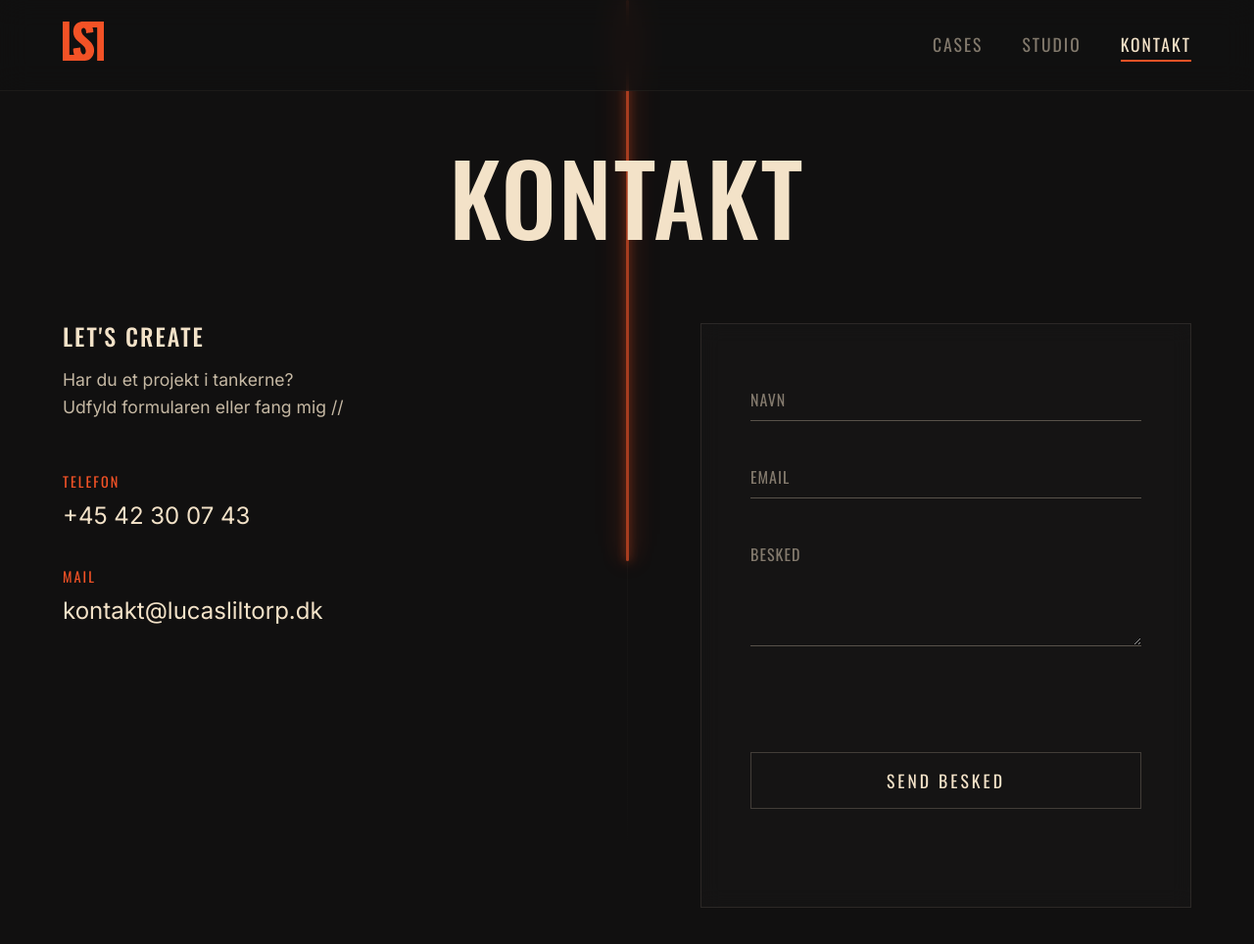
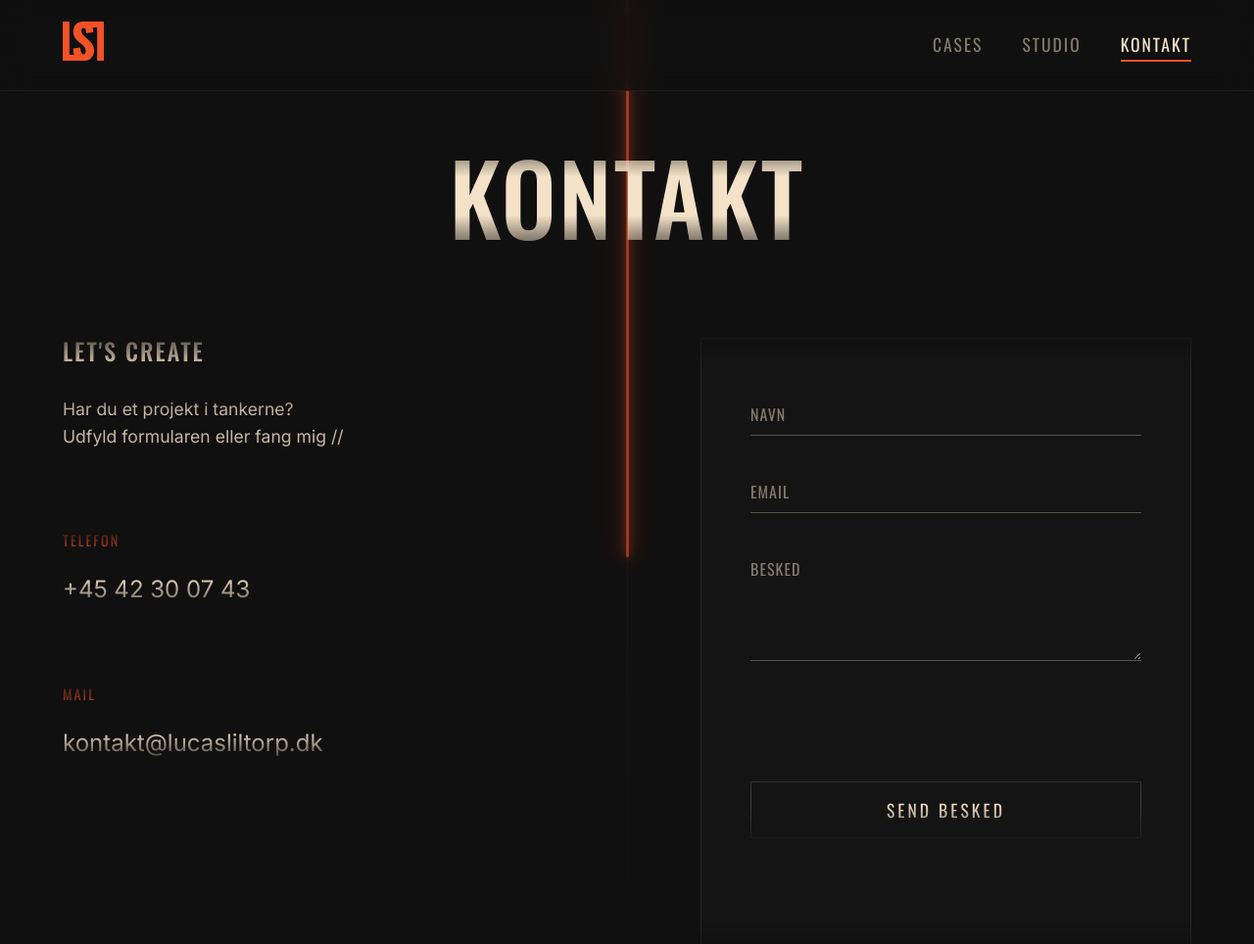
Before and after one commit to Liltorpen/lslportfolio, an Astro site in the folder astro/: page /kontakt in a window 1280 px wide. Shown: the top 964 px of the page at 98% size. Built offline with nearby package versions, Linux system fonts and the light colour scheme; Astro itself is replaced by a stand-in of ours.

Commit message:
oprydning

```diff
--- a/astro/src/components/Footer.astro
+++ b/astro/src/components/Footer.astro
@@ -1,9 +1,8 @@
 ---
-// src/components/Footer.astro
 ---
 
 <footer>
-    <p class="copyright">LSL 2025. ALL RIGHTS RESERVED</p>
+    <p class="copyright">LSL 2026. ALL RIGHTS RESERVED</p>
     <div class="social-links">
         <a href="#" aria-label="Instagram"><i class="ri-instagram-line"></i></a>
         <a href="#" aria-label="LinkedIn"><i class="ri-linkedin-fill"></i></a>
--- a/astro/src/components/Header.astro
+++ b/astro/src/components/Header.astro
@@ -1,5 +1,4 @@
 ---
-// src/components/Header.astro
 const { pathname } = Astro.url;
 const isActive = (path: string) => pathname === path || pathname === path + '/';
 ---
@@ -45,7 +44,6 @@
     const initBurger = () => {
         const burger = document.querySelector('.nav-burger');
         const navMobile = document.querySelector('.nav--mobile');
-        // Vi animerer kun links og copyright, da logoet skal føles statisk
         const menuElements = document.querySelectorAll('.nav--mobile__list li, .nav--mobile__footer');
 
         if (!burger || !navMobile) return;
--- a/astro/src/components/SkillCloud.astro
+++ b/astro/src/components/SkillCloud.astro
@@ -1,5 +1,4 @@
 ---
-// src/components/SkillCloud.astro
 const skills = [
     { name: "AFTER EFFECTS", type: "MOTION DESIGN", desc: "Avanceret animation & VFX" },
     { name: "PREMIERE PRO", type: "VIDEO EDITING", desc: "Storytelling & Color Grading" },
@@ -54,6 +53,5 @@
         });
     };
 
-    initSkillHover();
     document.addEventListener('astro:page-load', initSkillHover);
 </script>
--- a/astro/src/pages/index.astro
+++ b/astro/src/pages/index.astro
@@ -72,19 +72,16 @@
     gsap.registerPlugin(ScrollTrigger);
 
     document.addEventListener('astro:page-load', () => {
-        // Tjek om .hero-anim findes på siden, før vi animerer
         const heroAnims = document.querySelectorAll('.hero-anim');
         if (heroAnims.length > 0) {
             gsap.fromTo(heroAnims, { y: 50, opacity: 0 }, { y: 0, opacity: 1, duration: 1.5, stagger: 0.2, ease: "power4.out" });
         }
 
-        // Tjek om .hero-anim-late findes på siden
         const heroAnimLate = document.querySelectorAll('.hero-anim-late');
         if (heroAnimLate.length > 0) {
             gsap.fromTo(heroAnimLate, { opacity: 0 }, { opacity: 1, duration: 2, delay: 1 });
         }
 
-        // Tæller animation (forEach ignorerer automatisk, hvis listen er tom)
         document.querySelectorAll('.stat-number').forEach(stat => {
             const target = parseInt(stat.getAttribute('data-target') || '0');
             gsap.to(stat, {
--- a/astro/src/pages/kontakt.astro
+++ b/astro/src/pages/kontakt.astro
@@ -34,7 +34,7 @@
                 </div>
             </section>
 
-<section class="form-container reveal-up">
+            <section class="form-container reveal-up">
                 <form class="glass-form" method="POST" action="#">
                     <div class="form-group">
                         <input type="text" id="fname" name="firstname" placeholder=" " required>
--- a/astro/src/styles/global.css
+++ b/astro/src/styles/global.css
@@ -9,13 +9,15 @@
     --font-headline: 'Oswald', sans-serif;
     --font-body: 'Inter', sans-serif;
 
-    /* Pacing System - Tilbage til det luftige, redaktionelle look */
+    /* Pacing System */
     --section-spacing: clamp(100px, 20vh, 300px);
     --container-padding: 5vw;
     --mask-padding: 15px;
 }
 
-* { box-sizing: border-box; }
+* {
+    box-sizing: border-box;
+}
 
 body {
     background-color: var(--bg-color);
@@ -32,7 +34,10 @@
 .lenis.lenis-smooth { scroll-behavior: auto !important; }
 .lenis.lenis-stopped { overflow: hidden; }
 
-strong { color: var(--accent-color); font-weight: 600; }
+strong {
+    color: var(--accent-color);
+    font-weight: 600;
+}
 
 main {
     position: relative;
@@ -52,10 +57,11 @@
     line-height: 1.1;
     text-transform: uppercase;
     letter-spacing: 2px;
-
 }
 
-h1 { font-size: clamp(35px, 10vw, 100px); }
+h1 {
+    font-size: clamp(35px, 10vw, 100px);
+}
 
 .h1--landingpage {
     font-size: clamp(35px, 15vw, 140px);
@@ -80,44 +86,97 @@
     color: rgba(243, 226, 200, 0.8);
     max-width: 65ch;
     margin-bottom: 1.5rem;
-    text-align: left; /* Tvinger alt venstrestillet */
+    text-align: left;
 }
 
 /* ==========================================================================
    3. HEADER & NAV (Inkl. Burger Fix)
    ========================================================================== */
 header {
-    position: fixed; top: 0; width: 100%; z-index: 1000;
-    background-color: rgba(17, 16, 16, 0.75); backdrop-filter: blur(15px); -webkit-backdrop-filter: blur(15px);
-    display: flex; justify-content: space-between; align-items: center;
+    position: fixed;
+    top: 0;
+    width: 100%;
+    z-index: 1000;
+    background-color: rgba(17, 16, 16, 0.75);
+    backdrop-filter: blur(15px);
+    -webkit-backdrop-filter: blur(15px);
+    display: flex;
+    justify-content: space-between;
+    align-items: center;
     padding: 15px var(--container-padding);
-    border-bottom: 1px solid rgba(243, 226, 200, 0.05); overflow: visible;
+    border-bottom: 1px solid rgba(243, 226, 200, 0.05);
 }
 
-.logo img { height: 40px; }
-.nav { display: flex; list-style: none; gap: 40px; padding: 0; }
+.logo img {
+    height: 40px;
+}
+
+.nav {
+    display: flex;
+    list-style: none;
+    gap: 40px;
+    padding: 0;
+}
 
 .nav__link {
-    text-decoration: none; color: var(--text-color); font-family: var(--font-headline);
-    font-size: 1.1rem; letter-spacing: 2px; opacity: 0.5; transition: 0.3s ease;
-    position: relative; padding: 5px 0;
+    text-decoration: none;
+    color: var(--text-color);
+    font-family: var(--font-headline);
+    font-size: 1.1rem;
+    letter-spacing: 2px;
+    opacity: 0.5;
+    transition: 0.3s ease;
+    position: relative;
+    padding: 5px 0;
 }
 
-.nav__link:hover, .nav__link.active { opacity: 1; }
+.nav__link:hover, .nav__link.active {
+    opacity: 1;
+}
+
 .nav__link::after {
-    content: ''; position: absolute; bottom: 0; left: 0; width: 100%; height: 2px;
-    background-color: var(--accent-color); transform: scaleX(0); transform-origin: right;
+    content: '';
+    position: absolute;
+    bottom: 0;
+    left: 0;
+    width: 100%;
+    height: 2px;
+    background-color: var(--accent-color);
+    transform: scaleX(0);
+    transform-origin: right;
     transition: transform 0.4s cubic-bezier(0.25, 1, 0.5, 1);
 }
-.nav__link:hover::after, .nav__link.active::after { transform: scaleX(1); transform-origin: left; }
+
+.nav__link:hover::after, .nav__link.active::after {
+    transform: scaleX(1);
+    transform-origin: left;
+}
 
 /* Burger */
 .nav-burger {
-    display: none; flex-direction: column; justify-content: center; align-items: center;
-    gap: 8px; width: 44px; height: 44px; background: transparent; border: none;
-    cursor: pointer; z-index: 2100; position: relative; padding: 0; margin-right: -10px;
+    display: none;
+    flex-direction: column;
+    justify-content: center;
+    align-items: center;
+    gap: 8px;
+    width: 44px;
+    height: 44px;
+    background: transparent;
+    border: none;
+    cursor: pointer;
+    z-index: 2100;
+    position: relative;
+    padding: 0;
+    margin-right: -10px;
 }
-.bar { width: 28px; height: 2px; background-color: var(--text-color); transition: 0.4s ease; }
+
+.bar {
+    width: 28px;
+    height: 2px;
+    background-color: var(--text-color);
+    transition: 0.4s ease;
+}
+
 .nav-burger.active .bar { background-color: var(--accent-color); }
 .nav-burger.active .bar:nth-child(1) { transform: translateY(5px) rotate(45deg); }
 .nav-burger.active .bar:nth-child(2) { transform: translateY(-5px) rotate(-45deg); }
@@ -138,10 +197,10 @@
 }
 
 .nav--mobile__inner {
-height: 100%;
+    height: 100%;
     display: flex;
     flex-direction: column;
-    justify-content: center; /* Centrerer links vertikalt */
+    justify-content: center;
     padding: 0 var(--container-padding);
 }
 
@@ -153,22 +212,21 @@
 
 .nav--mobile .nav__link {
     font-size: clamp(2.5rem, 10vw, 4.5rem);
-    display: table; /* FIX: 'table' eller 'inline-block' gør at linket (og dermed stregen) kun fylder teksten */
+    display: table;
     width: fit-content;
     margin-bottom: 20px;
-    opacity: 0.3; /* FIX: Gør inaktive punkter mørkere (lavere opacity) */
+    opacity: 0.3;
     transition: opacity 0.3s ease;
 }
 
-/* Sørg for at aktive punkter og hover i mobilmenuen er tydelige */
 .nav--mobile .nav__link.active,
 .nav--mobile .nav__link:hover {
-    opacity: 1; /* Fuld synlighed når punktet er aktivt */
+    opacity: 1;
 }
 
 .nav--mobile__logo {
-position: absolute;
-    top: 15px; /* Matcher header padding */
+    position: absolute;
+    top: 15px;
     left: var(--container-padding);
 }
 
@@ -181,18 +239,6 @@
     position: absolute;
     bottom: 40px;
     left: var(--container-padding);
-    border-top: none !important; /* FIX: Fjerner linjen i bunden */
-    padding-top: 0 !important;
-}
-
-.mobile-contact {
-    margin-bottom: 30px;
-}
-
-.mobile-contact .social-links {
-    justify-content: flex-start;
-    gap: 30px;
-    margin-top: 15px;
 }
 
 .nav__link--mobile-c {
@@ -202,17 +248,11 @@
     text-transform: uppercase;
 }
 
-/* Burger Animation Justering */
-.nav-burger.active .bar {
-    background-color: var(--accent-color);
-}
-
 /* ==========================================================================
-   4. TIMELINE LOGIK
+   4. TIMELINE LOGIK & MASKERING
    ========================================================================== */
 .timeline { position: relative; width: 100%; }
 
-/* Opdateret track-position */
 .timeline__track {
     position: absolute;
     left: 0;
@@ -242,31 +282,28 @@
     will-change: height, opacity;
 }
 
-/* Maskering - OPDATERET TIL ÆGTE CSS MASK-IMAGE */
+/* Ægte CSS Maskering (Gør elementer usynlige i toppen/bunden foran timelinen) */
 .hero__content, .hero__scroll, .hook, .section-title, .hero--small h1, .bts__header,
 .bts__content, .intro-container, .stats-flex, .stats-description, .knap__container,
 .label, .skills-section, .case-item__info, .contact-info, .form-container, .case-item,
 .staff-badge, .process, .detail-item, .info-content, .stats-section, .bts, .process__grid {
     position: relative;
     z-index: 2;
+    padding: var(--mask-padding) 0;
 
-    /* Fjerner den gamle "fake" background mask */
-    background: transparent;
-
-    /* Ægte CSS maskering (Virker i alle moderne browsere) */
-    mask-image: linear-gradient(
-        from top to bottom,
-        transparent 0px,
-        black 5px,
-        black calc(100% - 20px),
-        transparent 100%
-    );
+    -webkit-mask-image: linear-gradient(to bottom, transparent 0px, black 50px, black calc(100% - 50px), transparent 100%);
+    mask-image: linear-gradient(to bottom, transparent 0px, black 50px, black calc(100% - 50px), transparent 100%);
 }
 
 /* ==========================================================================
    5. KOMPONENTER (Knapper, Cases, Skills, Footer)
    ========================================================================== */
-.knap__container { display: flex; justify-content: center; margin: 50px 0; }
+.knap__container {
+    display: flex;
+    justify-content: center;
+    margin: 50px 0;
+}
+
 .knap {
     display: inline-flex; align-items: center; justify-content: center;
     padding: 15px 40px; background: transparent; color: var(--text-color);
@@ -274,10 +311,12 @@
     font-family: var(--font-headline); font-size: 1.1rem; letter-spacing: 3px;
     position: relative; overflow: hidden; z-index: 1; transition: 0.4s ease;
 }
+
 .knap::before {
     content: ''; position: absolute; top: 0; left: 0; width: 100%; height: 100%;
     background: var(--accent-color); transform: scaleY(0); transform-origin: bottom; transition: 0.4s ease; z-index: -1;
 }
+
 .knap:hover { color: var(--bg-color); border-color: var(--accent-color); }
 .knap:hover::before { transform: scaleY(1); }
 
@@ -316,8 +355,6 @@
 .skill-row__line { position: absolute; bottom: 0; left: 0; width: 100%; height: 1px; background: rgba(243, 226, 200, 0.1); }
 .skill-row:hover .skill-row__line { background: var(--accent-color); height: 2px; }
 .skill-row:hover .skill-name { color: var(--accent-color); }
-.skill-portal { position: fixed; top: 0; left: 0; width: 300px; height: 180px; pointer-events: none; z-index: 9999; transform: translate(-50%, -50%); }
-.portal-inner { width: 100%; height: 100%; opacity: 0; transform: scale(0.3); border-radius: 4px; background: var(--accent-color); box-shadow: 0 40px 80px rgba(0,0,0,0.6); }
 
 /* Footer */
 footer { border-top: 1px solid rgba(243, 226, 200, 0.1); padding: 80px var(--container-padding); margin-top: var(--section-spacing); position: relative; z-index: 10; }
@@ -339,7 +376,7 @@
 .hero__scroll { margin-top: auto; margin-bottom: 40px; font-family: var(--font-headline); font-size: 1.2rem; letter-spacing: 4px; opacity: 0.5; }
 .hook { margin: var(--section-spacing) auto; text-align: center; max-width: 800px; justify-content: center;}
 .hook h2 { font-size: clamp(30px, 4vw, 45px); margin-bottom: 20px; }
-.hook p {margin: auto;}
+.hook p { margin: auto; }
 .stats-section { margin-bottom: var(--section-spacing); text-align: center; }
 .stats-flex { display: flex; justify-content: space-around; padding: 60px 0; border-top: 1px solid rgba(243, 226, 200, 0.1); border-bottom: 1px solid rgba(243, 226, 200, 0.1); margin-bottom: 40px; }
 .stat-number { font-size: clamp(50px, 6vw, 90px); color: var(--accent-color); line-height: 1; display: inline-block; }
@@ -383,7 +420,7 @@
 button.knap { margin-top: 20px; width: 100%; background: transparent; cursor: pointer; }
 
 /* ==========================================================================
-   7. GSAP & MOBIL OPTIMERING (Kun left-align på mobil)
+   7. GSAP & MOBIL OPTIMERING
    ========================================================================== */
 .reveal-up { opacity: 0; transform: translateY(40px); }
 .reveal-mask { clip-path: inset(100% 0 0 0); }
@@ -392,12 +429,14 @@
     :root { --mask-padding: 15px; }
     main { padding-bottom: 60px; }
     .hero--small { min-height: 20vh; padding-top: 100px; }
+
     .nav { display: none; }
     .nav-burger { display: flex; }
     .nav--mobile__list { gap: 40px; }
 
     .case-item, .case-item--reversed{ flex-direction: column; gap: 40px; }
     .case-item__info { text-align: left; align-items: flex-start; }
+
     .section-title, .hook, .hook h2, .stats-section, .bts__header, .bts__header h2, .contact-info h2 { text-align: left !important; }
     p { text-align: left !important; }
 
@@ -410,7 +449,7 @@
     .process__grid { grid-template-columns: 1fr; gap: 30px; }
     .intro-container { height: 45vh; }
 
-    .skill-portal, .skill-desc { display: none; }
+    .skill-desc { display: none; }
     .skill-row__content { grid-template-columns: 40px 1fr; gap: 10px; }
 
     .contact-wrapper { gap: 60px; flex-direction: column; }
```
Also changed, not shown: astro/src/components/CaseItem.astro (+6 -3 lines), astro/src/layouts/MainLayout.astro (+10 -23 lines), astro/src/pages/cases.astro (line endings or trailing spaces).
